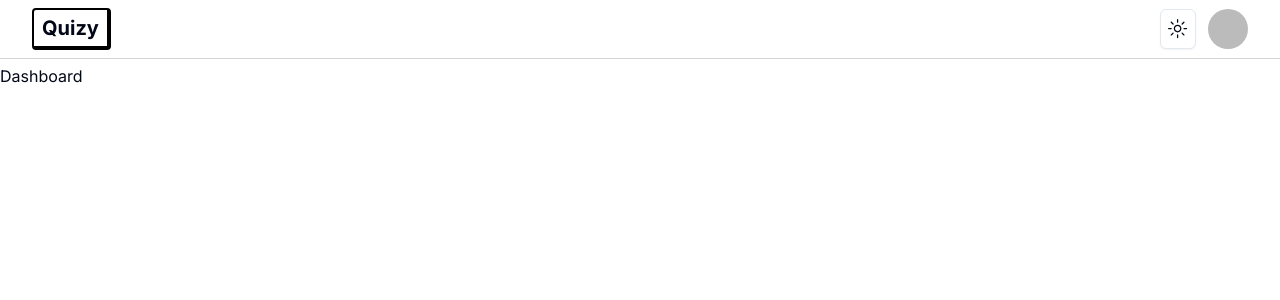
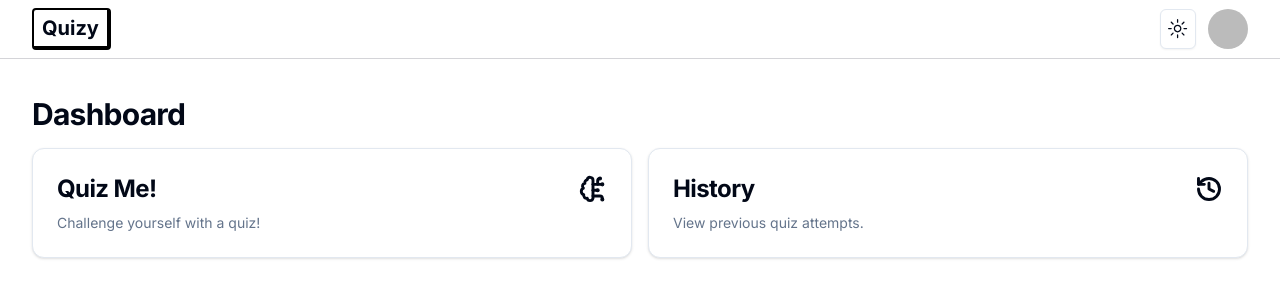
Before and after one commit to Sajid-Hossain98/quizy-nextjs, a Next.js app: page /dashboard in a window 1280 px wide. Shown: the top 300 px of the page. Built offline with nearby package versions, Linux system fonts and the light colour scheme; no server answers; sample sign-in values are in the browser's storage.

Commit message:
two cards in dashboard(quizMe & History)

```diff
--- a/src/app/dashboard/page.tsx
+++ b/src/app/dashboard/page.tsx
@@ -1,9 +1,33 @@
 import React from "react";
+import { getAuthSession } from "@/lib/nextauth";
+import { redirect } from "next/navigation";
+import QuizMeCard from "@/components/QuizMeCard";
+import HistoryCard from "@/components/HistoryCard";
 
 type Props = {};
 
-const Dashboard = (props: Props) => {
-  return <div>Dashboard</div>;
+export const metadata = {
+  title: "Dashboard | Quizy",
+};
+
+const Dashboard = async (props: Props) => {
+  const session = await getAuthSession();
+  if (!session?.user) {
+    return redirect("/");
+  }
+  return (
+    <main className="p-8 mx-auto max-w-7xl">
+      <div className="flex items-center">
+        <h2 className="mr-2 text-3xl font-bold tracking-tight">Dashboard</h2>
+      </div>
+
+      <div className="grid gap-4 mt-4 md:grid-cols-2">
+        <QuizMeCard />
+        <HistoryCard />
+      </div>
+      <div className="grid gap-4 mt-4 md:grid-cols-2 lg:grid-cols-7"></div>
+    </main>
+  );
 };
 
 export default Dashboard;
--- /dev/null
+++ b/src/components/HistoryCard.tsx
@@ -0,0 +1,33 @@
+"use client";
+
+import React from "react";
+import { Card, CardContent, CardHeader, CardTitle } from "./ui/card";
+import { History } from "lucide-react";
+import { useRouter } from "next/navigation";
+
+type Props = {};
+
+const HistoryCard = (props: Props) => {
+  const router = useRouter();
+  return (
+    <Card
+      className="hover:cursor-pointer hover:opacity-75"
+      onClick={() => {
+        router.push("/history");
+      }}
+    >
+      <CardHeader className="flex flex-row items-center justify-between pb-2 space-y-0">
+        <CardTitle className="text-2xl font-bold">History</CardTitle>
+        <History size={28} strokeWidth={2.5} />
+      </CardHeader>
+
+      <CardContent>
+        <p className="text-sm text-muted-foreground">
+          View previous quiz attempts.
+        </p>
+      </CardContent>
+    </Card>
+  );
+};
+
+export default HistoryCard;
--- /dev/null
+++ b/src/components/QuizMeCard.tsx
@@ -0,0 +1,34 @@
+"use client";
+
+import React from "react";
+import { Card, CardContent, CardHeader, CardTitle } from "./ui/card";
+import { BrainCircuit } from "lucide-react";
+import { useRouter } from "next/navigation";
+
+type Props = {};
+
+const QuizMeCard = (props: Props) => {
+  const router = useRouter();
+
+  return (
+    <Card
+      className="hover:cursor-pointer hover:opacity-75"
+      onClick={() => {
+        router.push("/quiz");
+      }}
+    >
+      <CardHeader className="flex flex-row items-center justify-between pb-2 space-y-0">
+        <CardTitle className="text-2xl font-bold">Quiz Me!</CardTitle>
+        <BrainCircuit size={28} strokeWidth={2.5} />
+      </CardHeader>
+
+      <CardContent>
+        <p className="text-sm text-muted-foreground">
+          Challenge yourself with a quiz!
+        </p>
+      </CardContent>
+    </Card>
+  );
+};
+
+export default QuizMeCard;
```
